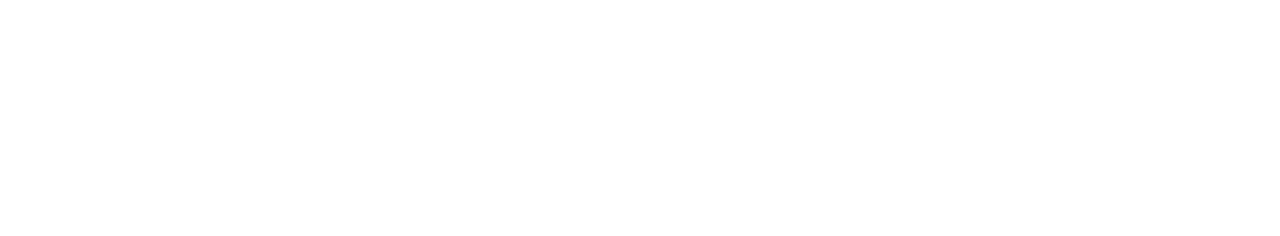
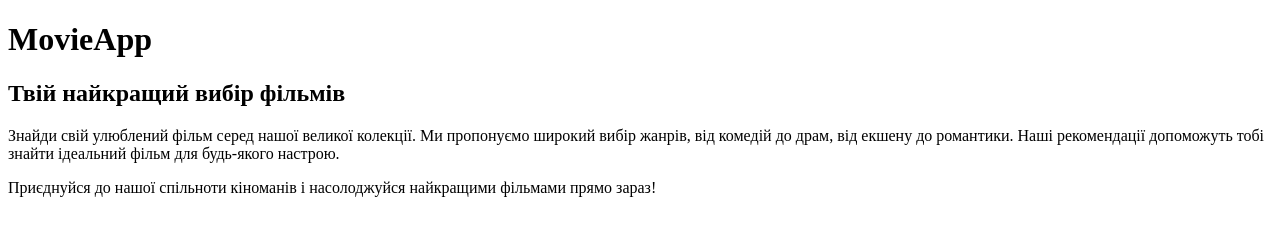
Before and after one commit to Logika-Web-Frontend/team_project2, a plain HTML site: page index.html in a window 1280 px wide. Drawn offline with Linux system fonts and the light colour scheme.

Commit message:
add HTML content and structure to index file

```diff
--- a/index.html
+++ b/index.html
@@ -3,9 +3,12 @@
 <head>
     <meta charset="UTF-8">
     <meta name="viewport" content="width=device-width, initial-scale=1.0">
-    <title>Document</title>
+    <title>MovieApp</title>
 </head>
 <body>
-
+    <h1>MovieApp</h1>
+    <h2>Твій найкращий вибір фільмів</h2>
+    <p>Знайди свій улюблений фільм серед нашої великої колекції. Ми пропонуємо широкий вибір жанрів, від комедій до драм, від екшену до романтики. Наші рекомендації допоможуть тобі знайти ідеальний фільм для будь-якого настрою.</p>
+    <p>Приєднуйся до нашої спільноти кіноманів і насолоджуйся найкращими фільмами прямо зараз!</p>
 </body>
 </html>
```
